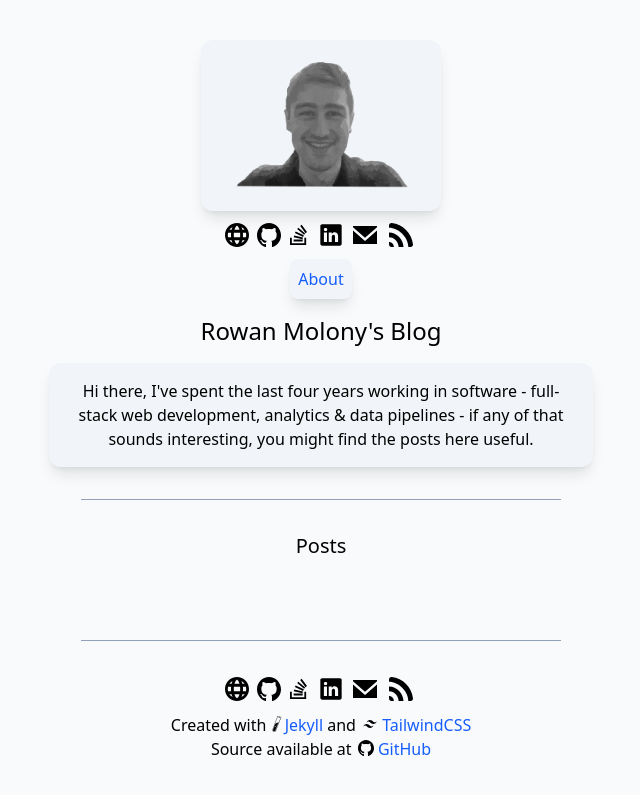
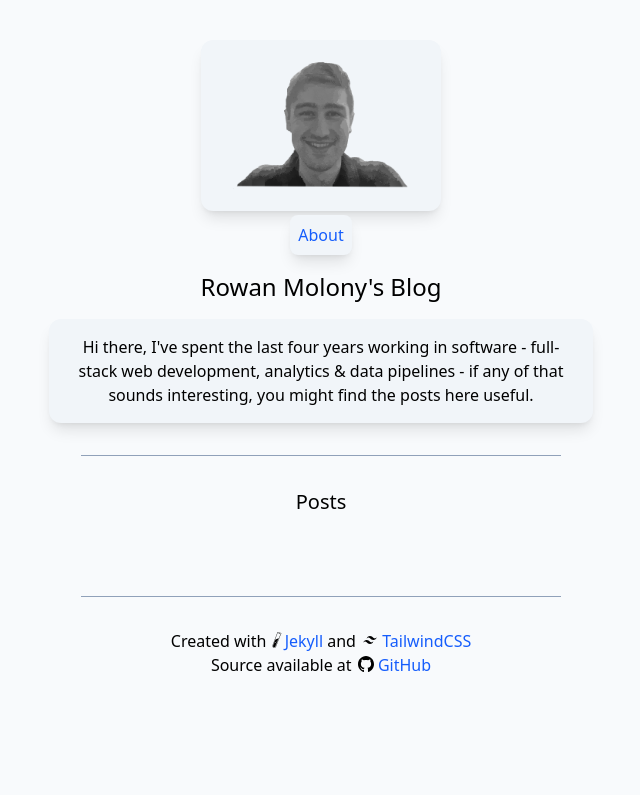
Before and after one commit to rdmolony/rdmolony.github.io, a Jekyll site: the page built from index.html, in a window 1280 px wide. Shown: the top 795 px of the page, without its empty margins (319-959 px from the left). Built offline with Jekyll 4.4.1, drawn with Linux system fonts in a browser that asks for light colours; the list of posts is cut into pages by our own code.

Commit message:
feat: remove social icons

```diff
--- a/_includes/bio.html
+++ b/_includes/bio.html
@@ -4,8 +4,6 @@
     <img class="headshot-box" src="/assets/images/headshot.png" alt="headshot.png">
   </a>
 
-  {% include social.html %}
-
   <button>
     <a href="{% link _pages/about.md %}">About</a>
   </button>
--- a/_includes/footer.html
+++ b/_includes/footer.html
@@ -1,4 +1,3 @@
-{% include social.html %}
 <div class="text-center">
   <div>
     Created with
--- a/_includes/social.html
+++ /dev/null
@@ -1,24 +0,0 @@
-<div class="my-2 text-center">
-  <a href="{{ site.url }}">
-    <img class="dark:invert inline-block h-10 lg:h-6 mx-1 p-0" src="/assets/images/icons/home.svg" alt="home.svg">
-  </a>
-  <a href="https://github.com/rdmolony/">
-    <img class="dark:invert inline-block h-10 lg:h-6 mx-0 p-0" src="/assets/images/icons/github.svg" alt="github.svg">
-  </a>
-  <a href="https://stackoverflow.com/users/12269508/rdmolony/">
-    <img class="dark:invert inline-block h-10 lg:h-6 ml-0.5 -mr-0.5 p-0" src="/assets/images/icons/stackoverflow.svg" alt="stackoverflow.svg">
-  </a>
-  <a href="https://www.linkedin.com/in/rowan-molony-113bbb155/">
-    <img class="dark:invert inline-block w-12 lg:w-8 mx-0.5 p-0" src="/assets/images/icons/linkedin.svg" alt="linkedin.svg">
-  </a>
-  {%- if site.email -%}
-    <a class="u-email" href="mailto:{{ site.email }}">
-      <img class="dark:invert inline-block h-10 lg:h-6 mx-0 p-0" src="/assets/images/icons/email.svg" alt="email.svg">
-    </a>
-  {%- endif -%}
-  {%- if site.rss -%}
-    <a href="{{ 'feed.xml' | relative_url }}">
-      <img class="dark:invert inline-block h-10 lg:h-6 mx-2 p-0" src="/assets/images/icons/rss.svg" alt="rss.svg">
-    </a>
-  {%- endif -%}
-  </div>
```
